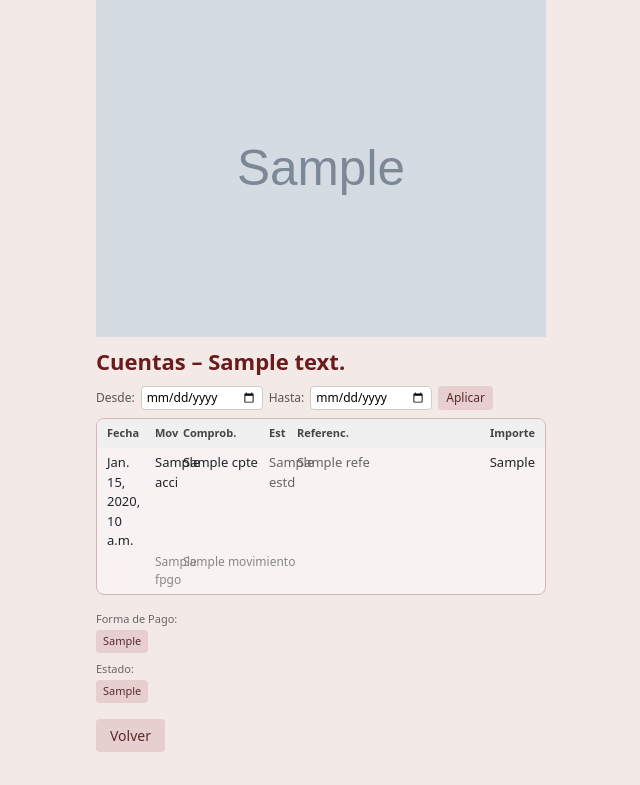
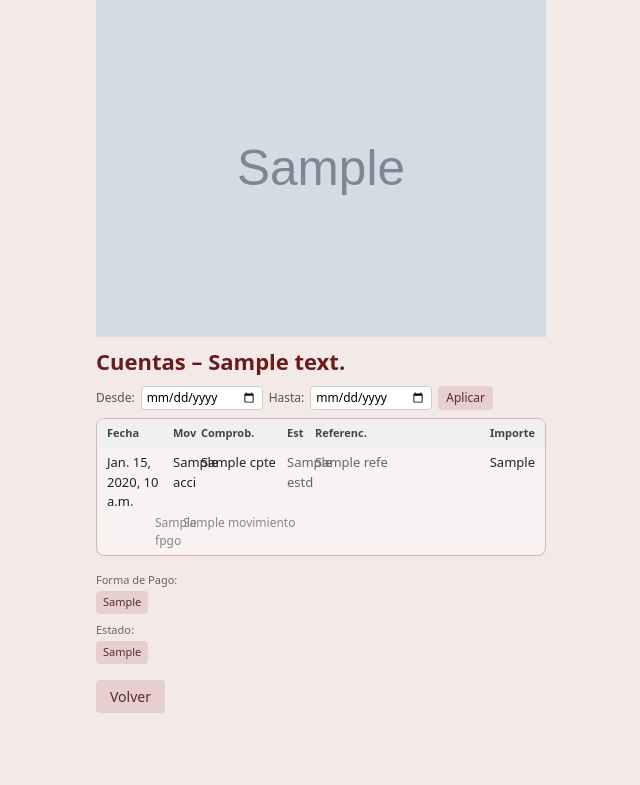
Before and after one commit to Velizpedroeulogio/VentaCupones, a Django app: template ventas/templates/ventas/movimientos.html in a window 1280 px wide. Shown: the part 15-800 px from the top of the page, without its empty margins (319-959 px from the left). Run offline with Django 5.2, Linux system fonts and the light colour scheme; the template is opened without the code that fills it: most values are stand-ins (such as "Sample title", 1, 10 or a date in 2020); grey boxes marked "Sample" are stand-in pictures.

Commit message:
Fix: puerta no obligatoria; fecha con año en movimientos
- datos_guardar_api: elimina validación de per_puerta requerida
- get_movimientos: fecha con formato dd.mm.aa para mostrar el año
- movimientos.html: amplía columna fecha de 42px a 60px

Co-Authored-By: Claude Sonnet 4.6 <noreply@anthropic.com>

```diff
--- a/ventas/services.py
+++ b/ventas/services.py
@@ -443,7 +443,7 @@ def get_movimientos(evn, usuario, prd, desde=None, hasta=None, fpgo=None, estd=N
         fcha = r[0]
         result.append({
             'fcha':       fcha,
-            'fecha_fmt':  fcha.strftime('%d.%m') if fcha else '',
+            'fecha_fmt':  fcha.strftime('%d.%m.%y') if fcha else '',
             'acci':       str(r[1] or ''),
             'cpte':       str(r[2] or ''),
             'valo':       float(r[3]) if r[3] is not None else 0.0,
--- a/ventas/templates/ventas/movimientos.html
+++ b/ventas/templates/ventas/movimientos.html
@@ -31,7 +31,7 @@
     <div class="byl-card" style="padding:0;overflow:hidden;">
 
         <!-- Encabezado -->
-        <div style="background:#f0f0f0;padding:6px 10px;display:grid;grid-template-columns:42px 22px 80px 22px 1fr 90px;column-gap:6px;font-size:11px;font-weight:bold;color:#444;">
+        <div style="background:#f0f0f0;padding:6px 10px;display:grid;grid-template-columns:60px 22px 80px 22px 1fr 90px;column-gap:6px;font-size:11px;font-weight:bold;color:#444;">
             <span>Fecha</span>
             <span>Mov</span>
             <span>Comprob.</span>
@@ -43,7 +43,7 @@
         <!-- Registros -->
         {% for m in movimientos %}
         <div style="border-top:1px solid #eee;padding:5px 10px;">
-            <div style="display:grid;grid-template-columns:42px 22px 80px 22px 1fr 90px;column-gap:6px;font-size:13px;">
+            <div style="display:grid;grid-template-columns:60px 22px 80px 22px 1fr 90px;column-gap:6px;font-size:13px;">
                 <span>{{ m.fecha_fmt }}</span>
                 <span>{{ m.acci }}</span>
                 <span>{{ m.cpte }}</span>
--- a/ventas/views.py
+++ b/ventas/views.py
@@ -287,8 +287,6 @@ def datos_guardar_api(request, evn):
         return JsonResponse({"ok": False, "error": "Nombre es requerido"})
     if not data.get('per_calle'):
         return JsonResponse({"ok": False, "error": "Calle es requerida"})
-    if not data.get('per_puerta'):
-        return JsonResponse({"ok": False, "error": "Puerta es requerida"})
     if not data.get('per_localidad_id'):
         return JsonResponse({"ok": False, "error": "Localidad es requerida"})
     if not data.get('per_provincia_id'):
```
